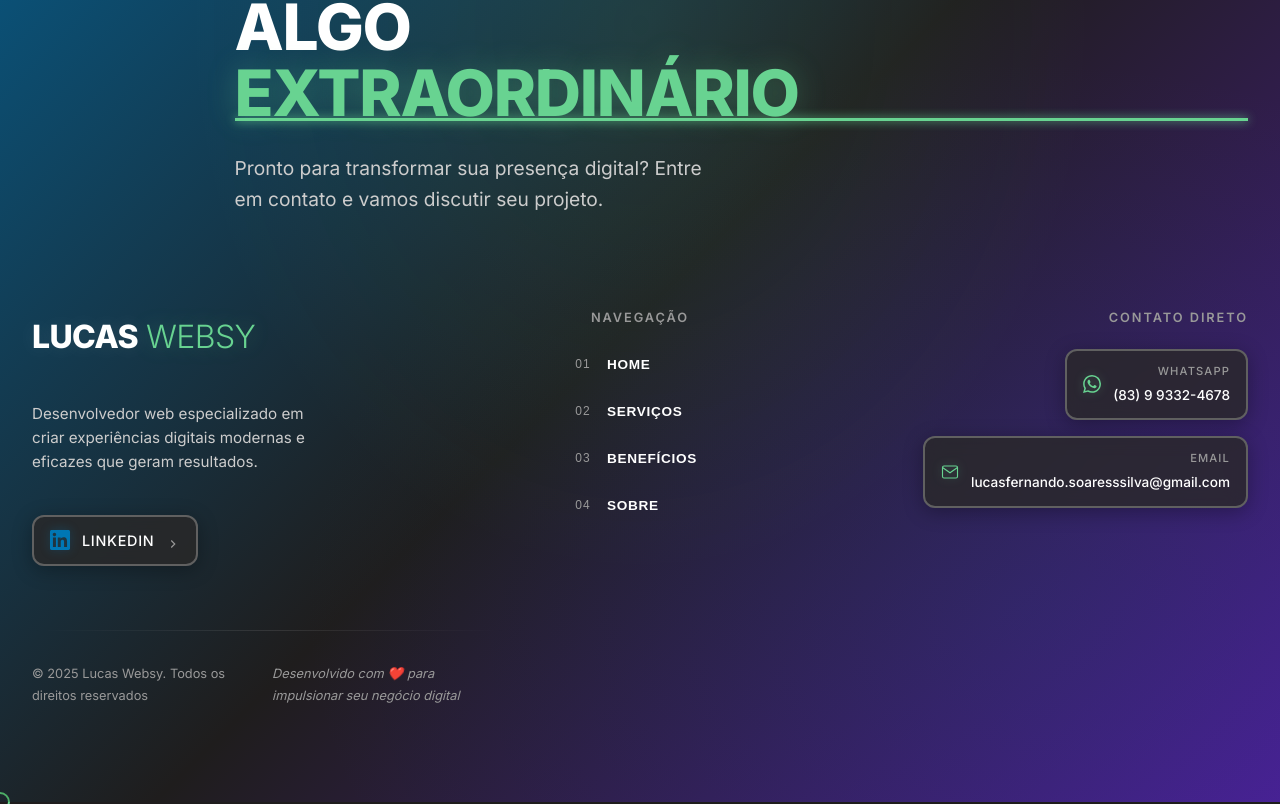
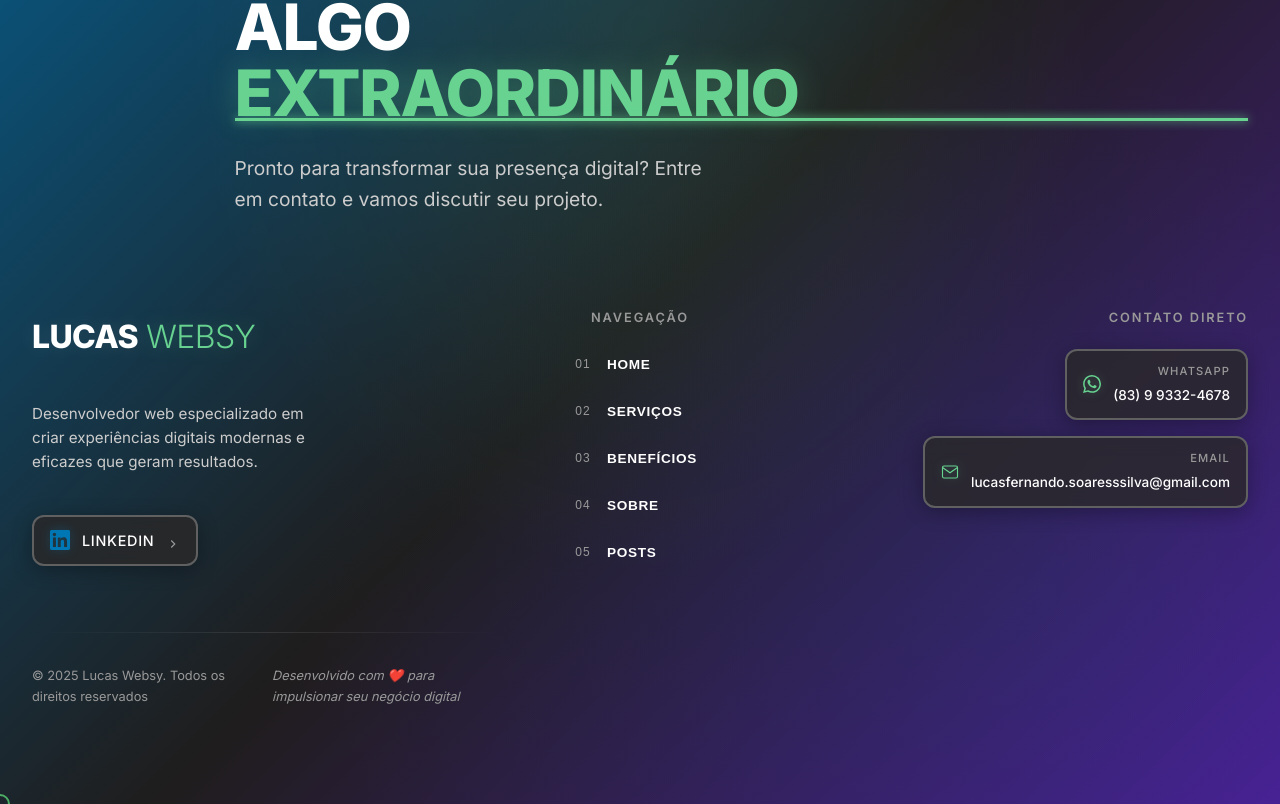
Before and after one commit to LucasElPingu/lucas-websy, a Next.js app: page / in a window 1280 px wide. Shown: the part 7625-8429 px from the top of the page. Built offline with nearby package versions, Linux system fonts and the light colour scheme.

Commit message:
Adição de um item de navegação no footer

```diff
--- a/package.json
+++ b/package.json
@@ -10,6 +10,7 @@
   },
   "dependencies": {
     "next": "15.3.8",
+    "npm": "^11.10.0",
     "react": "^19.0.0",
     "react-dom": "^19.0.0",
     "react-icons": "^5.5.0",
--- a/src/app/components/Footer.tsx
+++ b/src/app/components/Footer.tsx
@@ -44,7 +44,8 @@ export default function Footer({ showContact = true }: { showContact?: boolean }
     { id: 'home', label: 'Home', number: '01' },
     { id: 'services', label: 'Serviços', number: '02' },
     { id: 'benefits', label: 'Benefícios', number: '03' },
-    { id: 'about', label: 'Sobre', number: '04' }
+    { id: 'about', label: 'Sobre', number: '04' },
+    { id: 'posts', label: 'posts', number: '05' }
   ];
 
   return (
```
Also changed, not shown: 1 other file (tests, documents, lock files or other folders).
